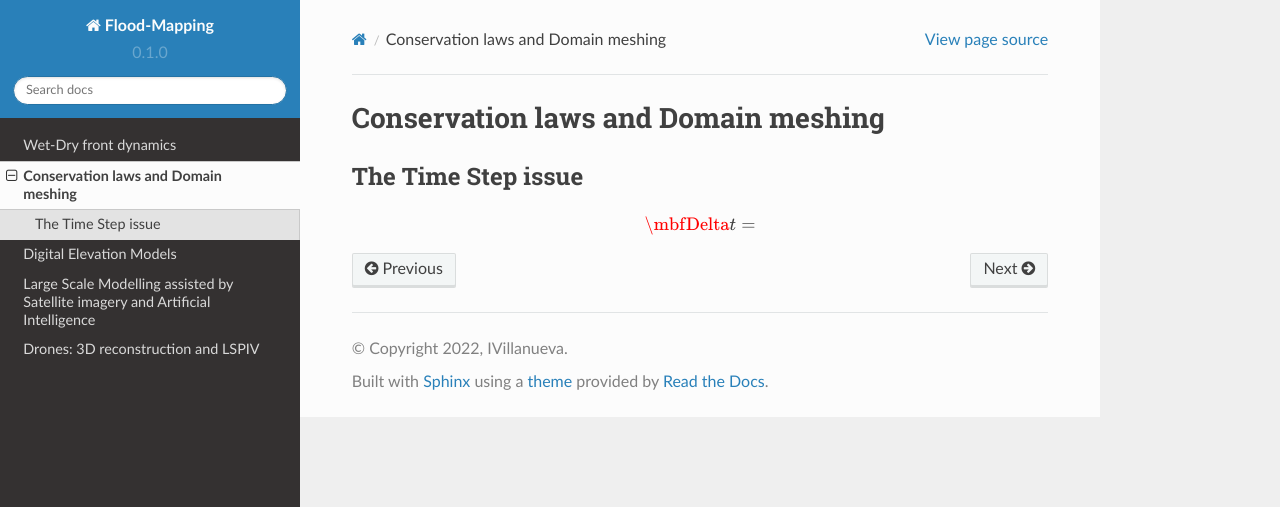
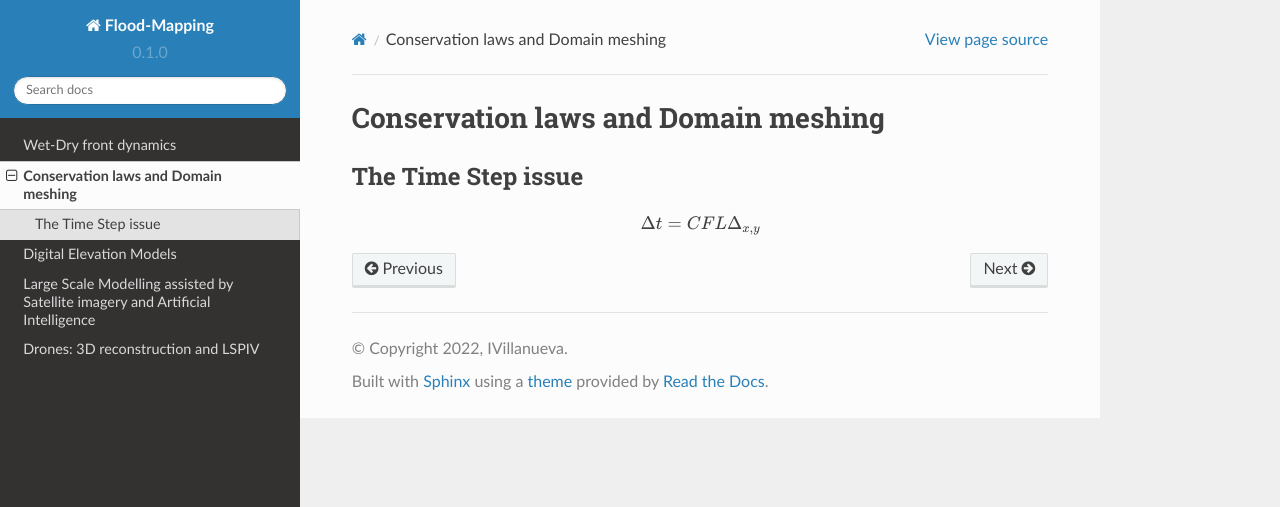
Before and after one commit to ivillamadrid/FloodMapping, a Sphinx documentation site: the page built from docs/source/claws.rst, in a window 1280 px wide. Shown: the top 507 px of the page. Built offline with Sphinx 7.4.7 and the Read the Docs theme 2.0.0, drawn with Linux system fonts in a browser that asks for light colours.

Commit message:
Update claws.rst

```diff
--- a/docs/source/claws.rst
+++ b/docs/source/claws.rst
@@ -7,4 +7,4 @@ The Time Step issue
 
 .. math::
 
-  \mbfDelta t=
+  \Delta t=CFL \Delta_{x, y}
```
